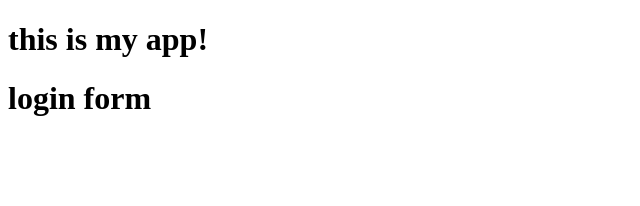
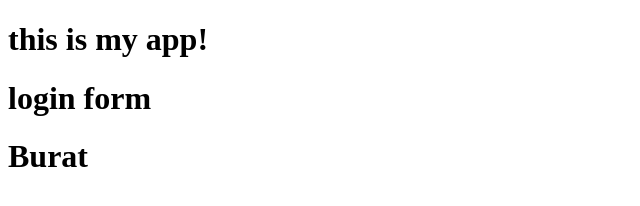
Before and after one commit to UnknownShad0/myappsample, a plain HTML site: page index.html in a window 1280 px wide. Shown: the whole page, without its empty margins (0-640 px from the left). Drawn offline with Linux system fonts and the light colour scheme.

Commit message:
nagsisilose aq

```diff
--- a/index.html
+++ b/index.html
@@ -8,5 +8,6 @@
 <body>
             <h1>this is my app!</h1>
             <h1>login form</h1>
+            <h1>Burat</h1>
 </body>
 </html>
```
Also changed, not shown: 1 other file.
